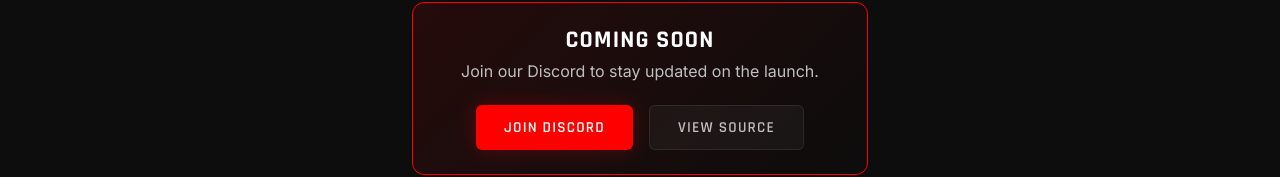
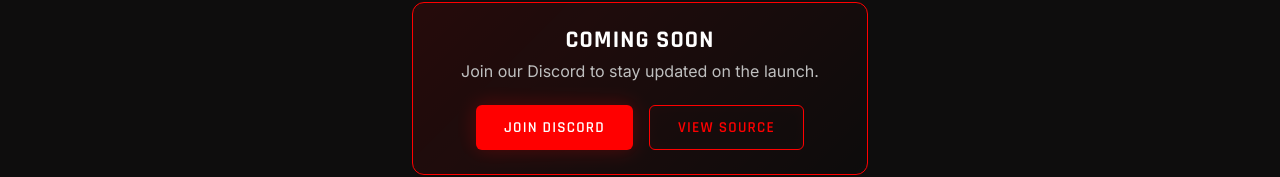
Before and after one commit to samishating/bhl_website, a Next.js app: page /community in a window 1280 px wide. Shown: the part 651-828 px from the top of the page. Built offline with nearby package versions, Linux system fonts and the light colour scheme; no server answers.

Commit message:
style: improve visibility of View Source button by using btn-secondary

```diff
--- a/app/(main)/community/page.tsx
+++ b/app/(main)/community/page.tsx
@@ -53,7 +53,7 @@ export default function CommunityPage() {
               <a href="https://discord.gg/bhl" target="_blank" rel="noopener noreferrer" className="btn btn-primary">
                 Join Discord
               </a>
-              <a href="https://github.com/samishating/bhl_website" target="_blank" rel="noopener noreferrer" className="btn btn-ghost">
+              <a href="https://github.com/samishating/bhl_website" target="_blank" rel="noopener noreferrer" className="btn btn-secondary">
                 View Source
               </a>
             </div>
```
